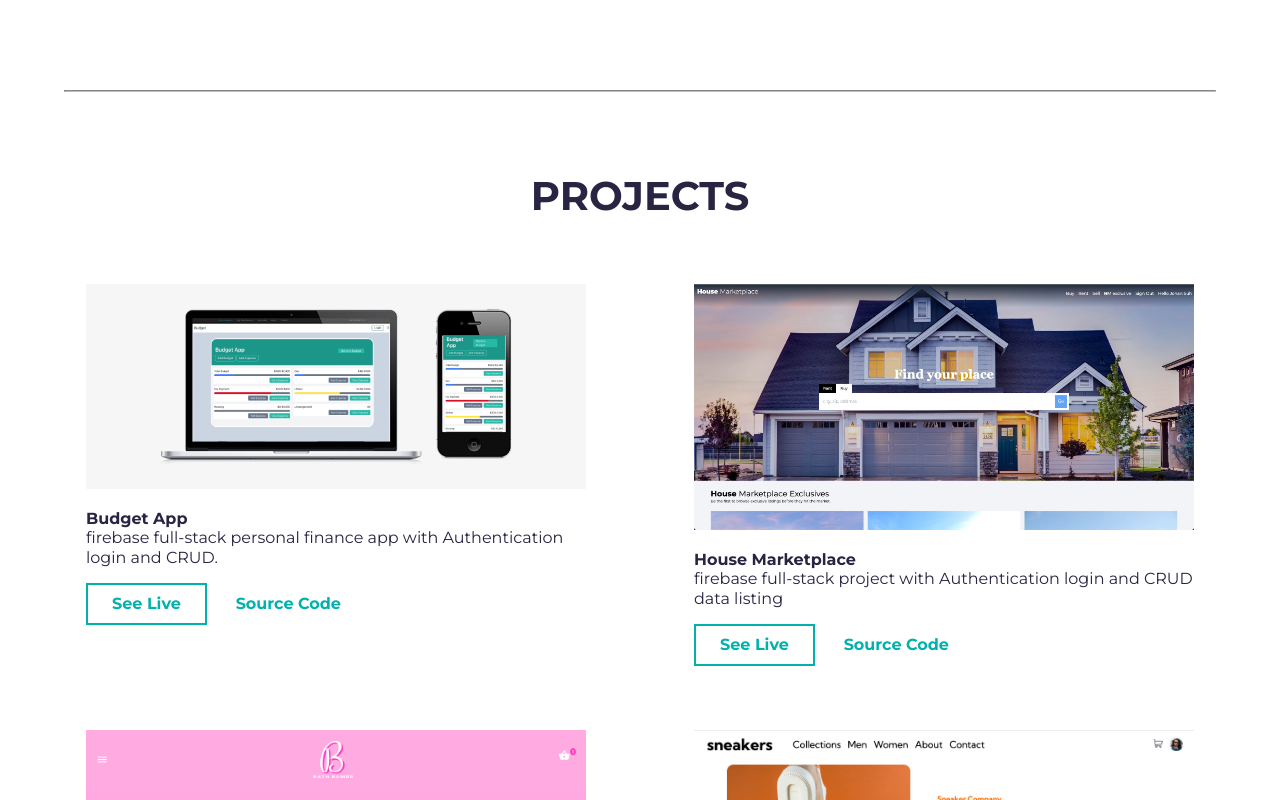
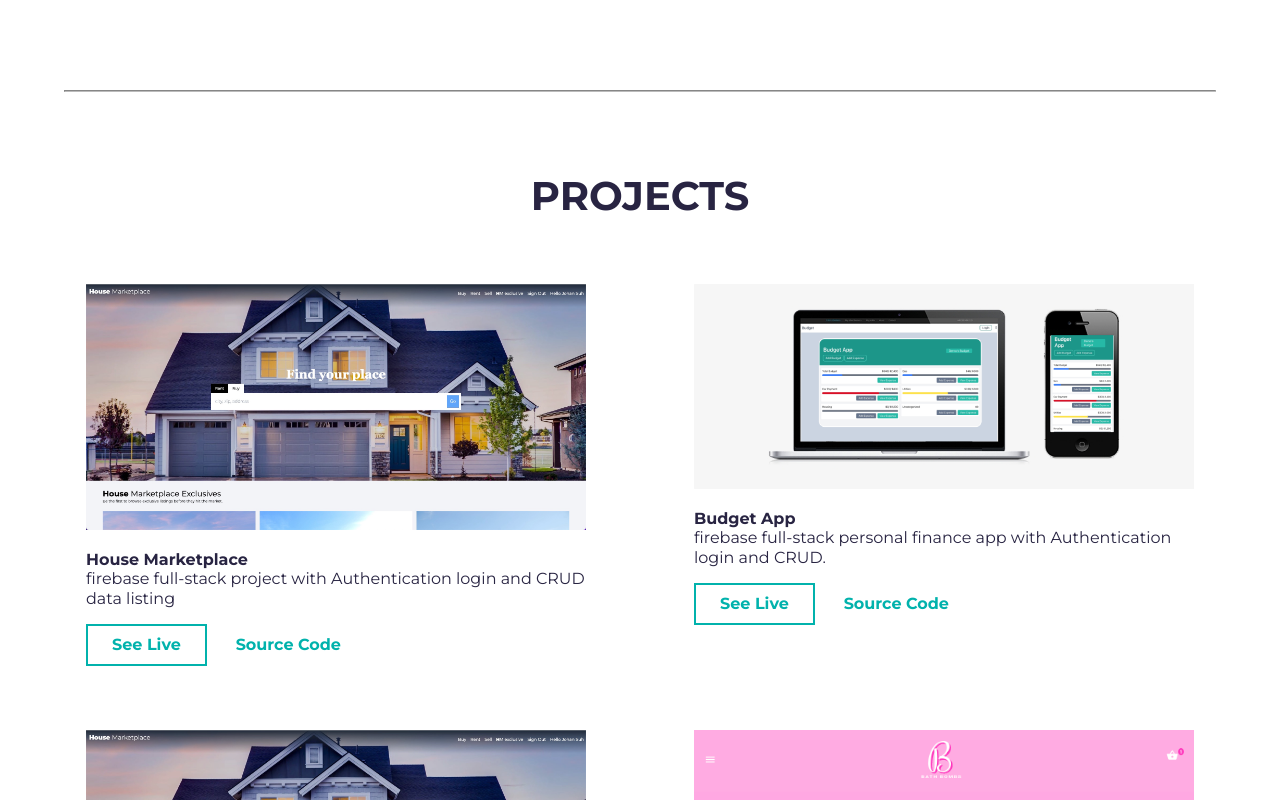
Before and after one commit to codessi/portfolio22, a React (Create React App) app: page / in a window 1280 px wide. Shown: the part 2000-2800 px from the top of the page. Built offline with nearby package versions, Linux system fonts and the light colour scheme.

Commit message:
added project mangement app

```diff
--- a/src/data.js
+++ b/src/data.js
@@ -7,6 +7,14 @@ import budgetApp from './../src/image/budgetappdemo.png'
 
 export const data = [
   {
+    title:"House Marketplace ",
+    image: houseMarket,
+    description: "firebase full-stack project with Authentication login and CRUD data listing ",
+    live:"https://house-marketplace-codessi.vercel.app/",
+    sourceCode:"https://github.com/codessi/house-marketplace",
+
+  },
+  {
     title:"Budget App",
     image: budgetApp,
     description: "firebase full-stack personal finance app with Authentication login and CRUD.",
@@ -15,11 +23,11 @@ export const data = [
 
   },
   {
-    title:"House Marketplace ",
+    title:"Project Mangement App",
     image: houseMarket,
-    description: "firebase full-stack project with Authentication login and CRUD data listing ",
-    live:"https://house-marketplace-codessi.vercel.app/",
-    sourceCode:"https://github.com/codessi/house-marketplace",
+    description: "realtime updated project management app with firebase ",
+    live:"https://thedojosite-874d3.web.app/",
+    sourceCode:"https://github.com/codessi/dojo-project",
 
   },
   {
```
